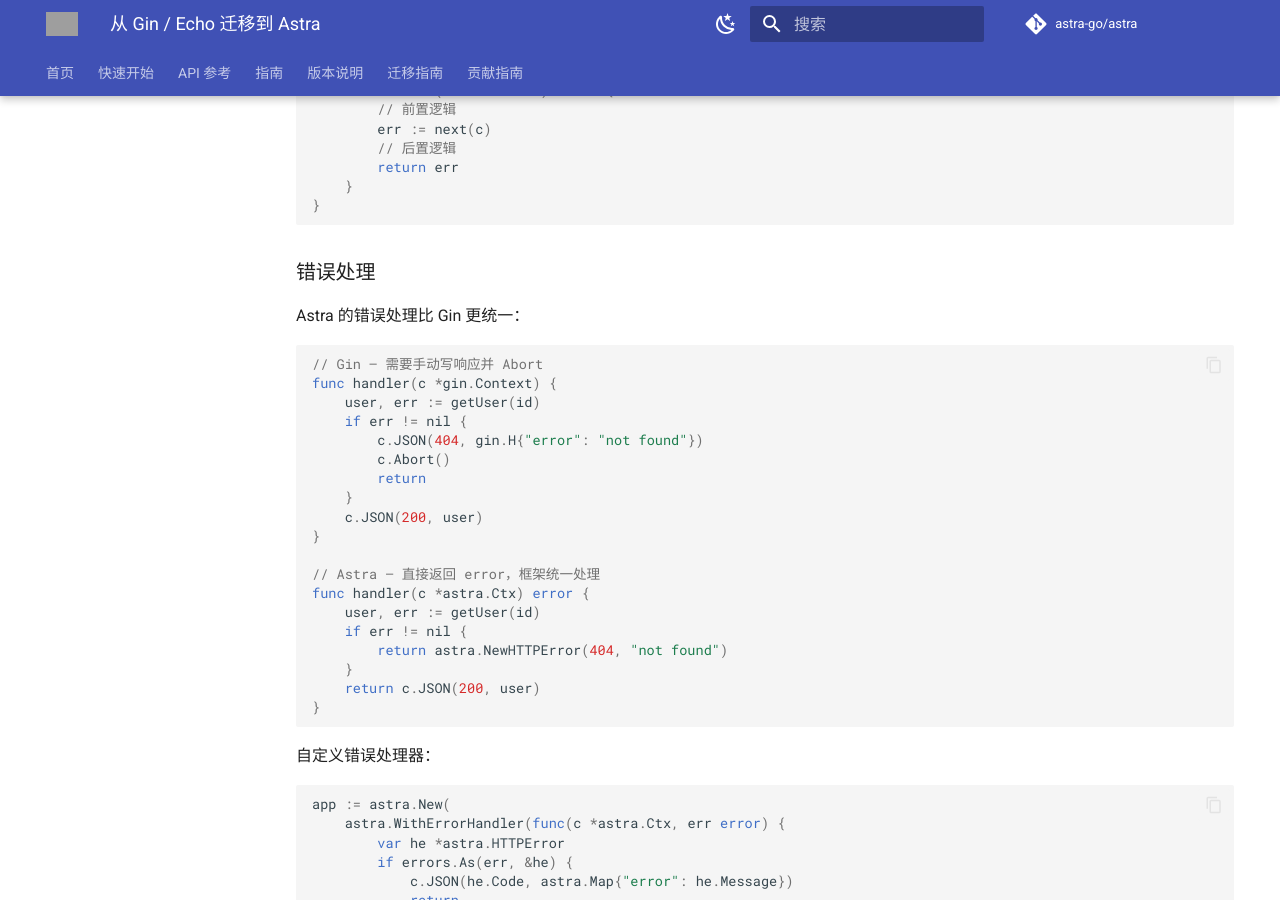
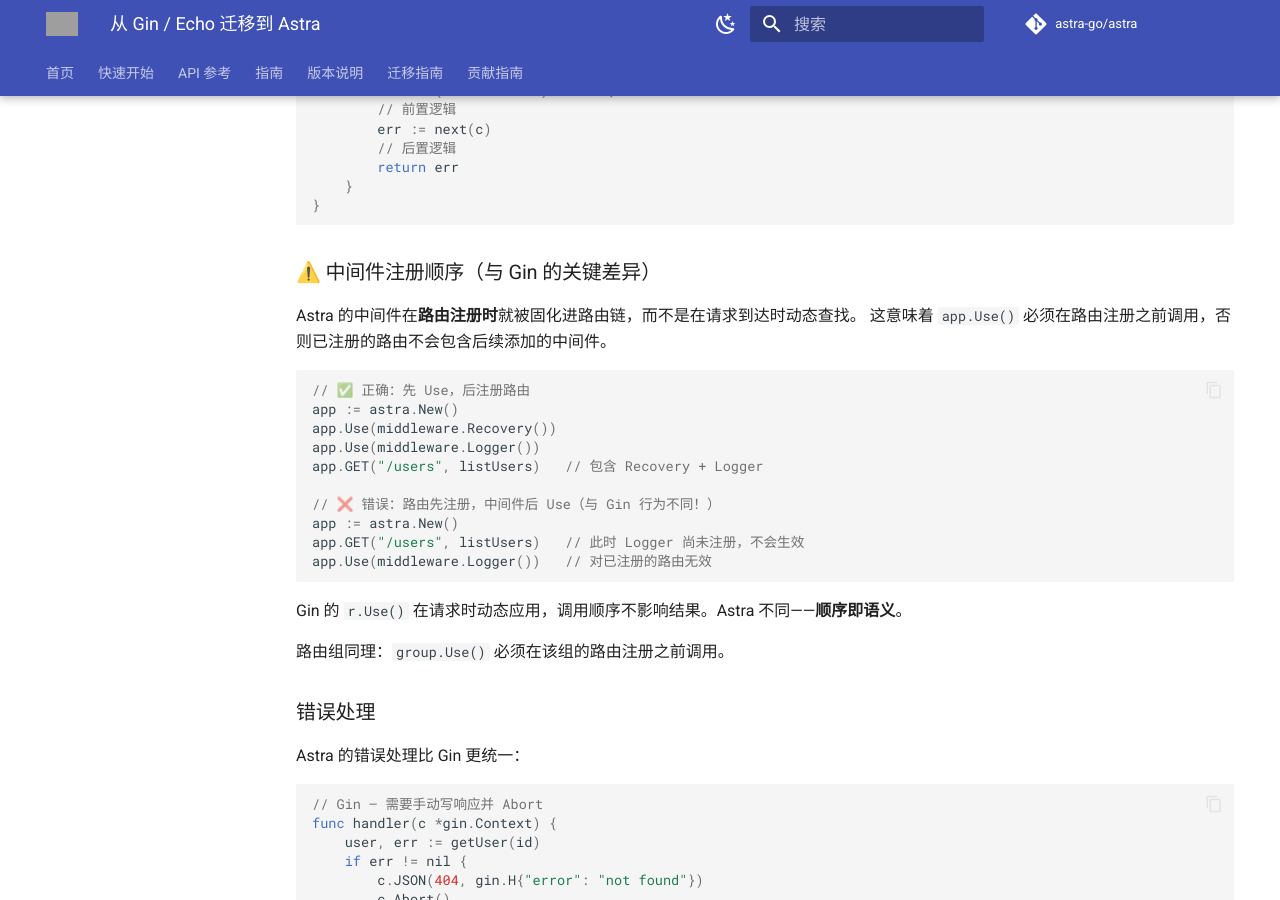
Before and after one commit to astra-go/astra, an MkDocs documentation site: the page built from docs/getting-started/from-gin-echo.md, in a window 1280 px wide and 900 px high, scrolled down 3186 px. Built offline with MkDocs 1.6.1 and Material for MkDocs 9.7.7, drawn with Linux system fonts in a browser that asks for light colours; comment, search, counter and statistics services are not loaded; the version menu is left out; some of the changed text lies outside the part shown; grey boxes are pictures that could not be loaded.

Commit message:
clarify app.Use() registration-order semantics in migration guide

````diff
--- a/docs/getting-started/from-gin-echo.md
+++ b/docs/getting-started/from-gin-echo.md
@@ -115,6 +115,28 @@ func myMiddleware(next astra.HandlerFunc) astra.HandlerFunc {
     }
 }
 ```
+
+### ⚠️ 中间件注册顺序（与 Gin 的关键差异）
+
+Astra 的中间件在**路由注册时**就被固化进路由链，而不是在请求到达时动态查找。
+这意味着 `app.Use()` 必须在路由注册之前调用，否则已注册的路由不会包含后续添加的中间件。
+
+```go
+// ✅ 正确：先 Use，后注册路由
+app := astra.New()
+app.Use(middleware.Recovery())
+app.Use(middleware.Logger())
+app.GET("/users", listUsers)   // 包含 Recovery + Logger
+
+// ❌ 错误：路由先注册，中间件后 Use（与 Gin 行为不同！）
+app := astra.New()
+app.GET("/users", listUsers)   // 此时 Logger 尚未注册，不会生效
+app.Use(middleware.Logger())   // 对已注册的路由无效
+```
+
+Gin 的 `r.Use()` 在请求时动态应用，调用顺序不影响结果。Astra 不同——**顺序即语义**。
+
+路由组同理：`group.Use()` 必须在该组的路由注册之前调用。
 
 ### 错误处理
 
@@ -283,3 +305,7 @@ func createItem(c *astra.Ctx) error {
 **Q：我能在 Astra 中使用 Gin 的中间件生态吗？**
 
 不能直接使用，但 Astra 内置了 Gin 生态中最常用的中间件（Logger / Recovery / CORS / JWT / RateLimit / CSRF 等），通常不需要引入第三方中间件。
+
+**Q：`app.Use()` 在路由注册之后调用还有效吗？**
+
+对已注册的路由无效。Astra 在调用 `app.GET` / `app.POST` 等方法时，会把当前已注册的中间件快照进路由链，之后再 `Use()` 的中间件不会追溯应用到这些路由。始终把所有 `app.Use()` 放在任何路由注册之前。
````
